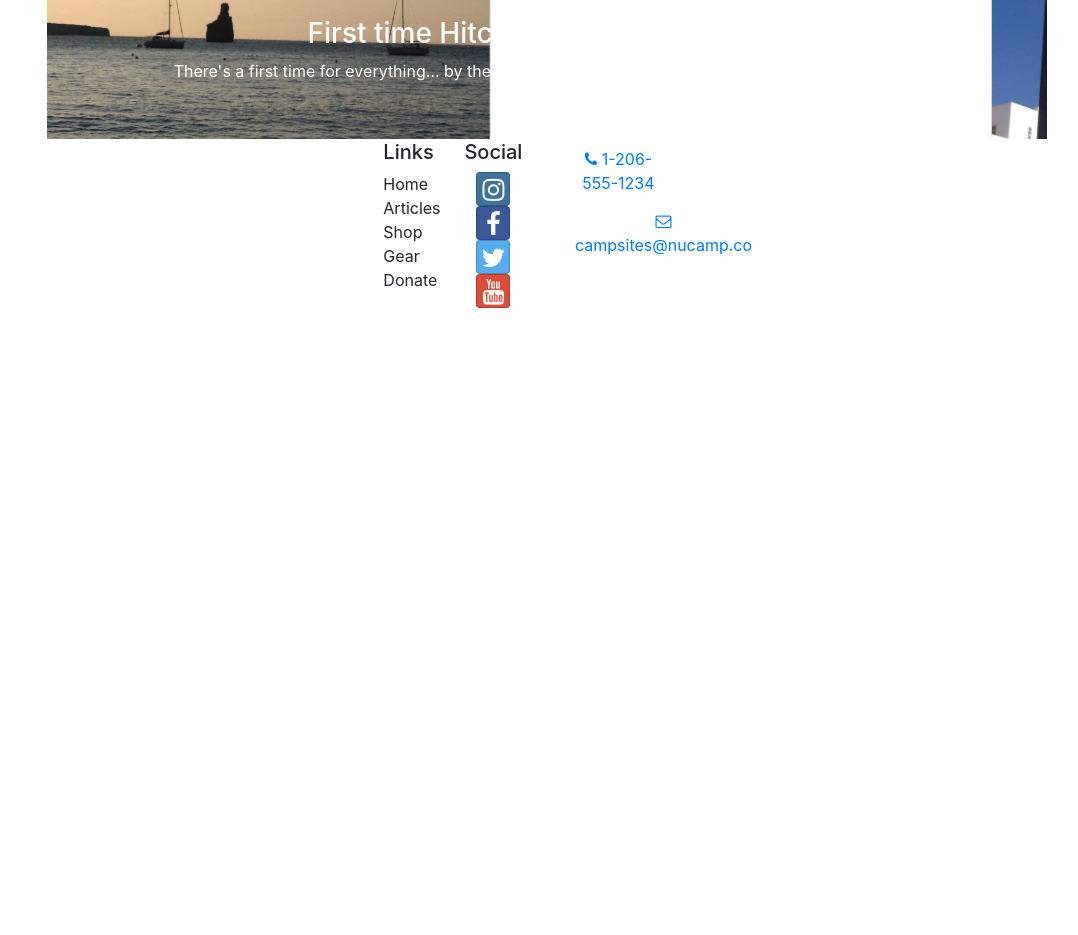
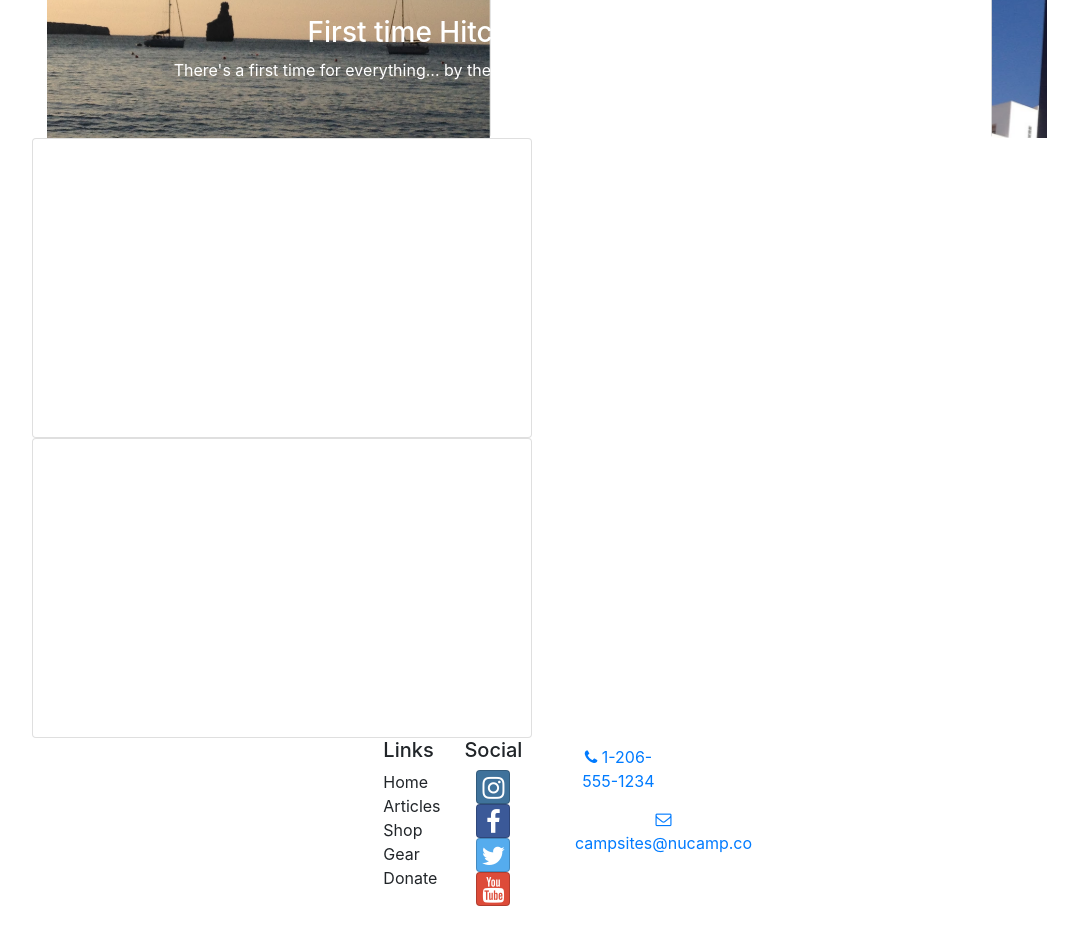
Before and after one commit to holdenthehitcher/hitchhikingblog, a Next.js app in the folder my-app/: page /home in a window 1280 px wide. Shown: the part 740-1675 px from the top of the page, without its empty margins (93-1171 px from the left). Before the commit the page ends 1144 px from the top, so only its background shows below. Built offline with nearby package versions, Linux system fonts and the light colour scheme.

Commit message:
added structure to InspirationalQuote

```diff
--- a/my-app/components/InspirationalQuote.js
+++ b/my-app/components/InspirationalQuote.js
@@ -1,10 +1,23 @@
 import React from "react";
+import Card from "react-bootstrap/Card";
 
 export default function InspirationalQuote() {
   return (
     <div className="row">
-      <div className="col-7"></div>
-      <div className="col"></div>
+      <div className="col-7">
+        <Card className="carouselCard">
+            <Card.Body>
+
+            </Card.Body>
+        </Card>
+      </div>
+      <div className="col">
+        <Card className="carouselCard">
+            <Card.Body>
+
+            </Card.Body>
+        </Card>
+      </div>
     </div>
   );
 }
```
